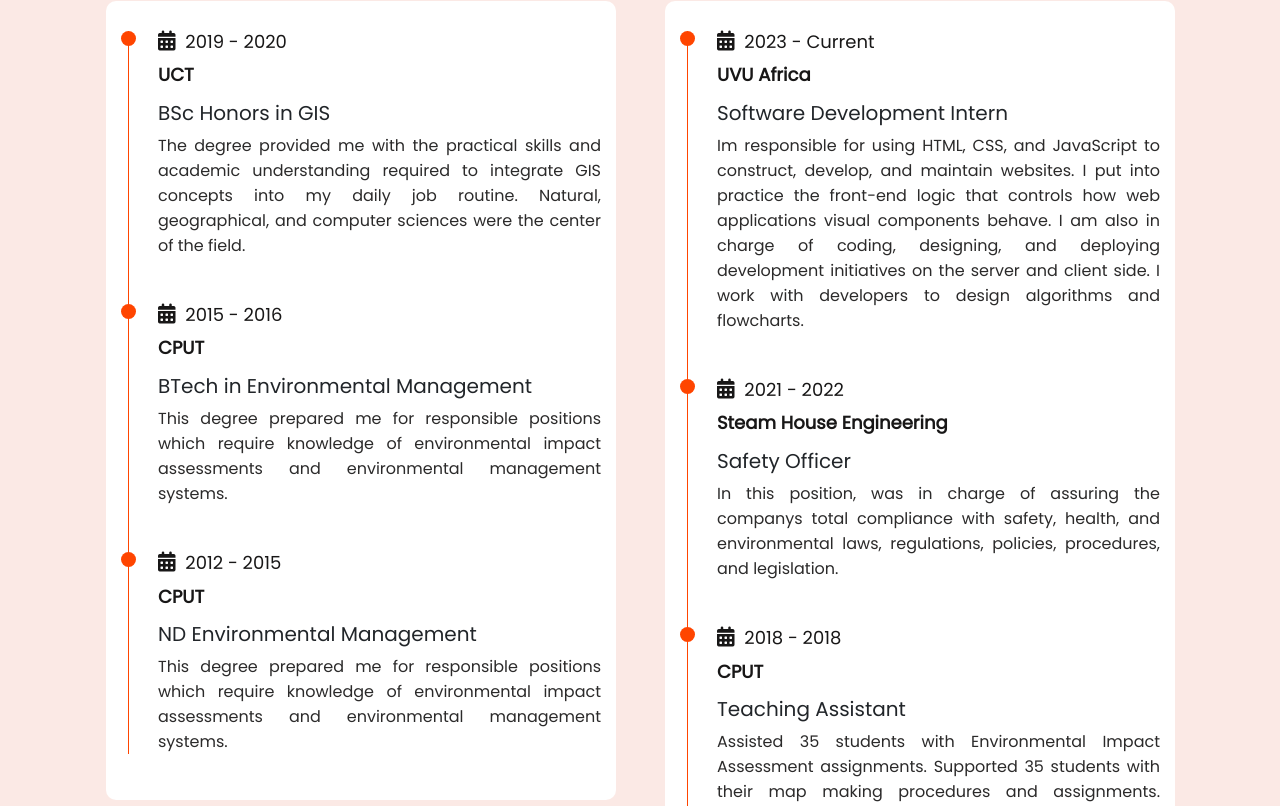
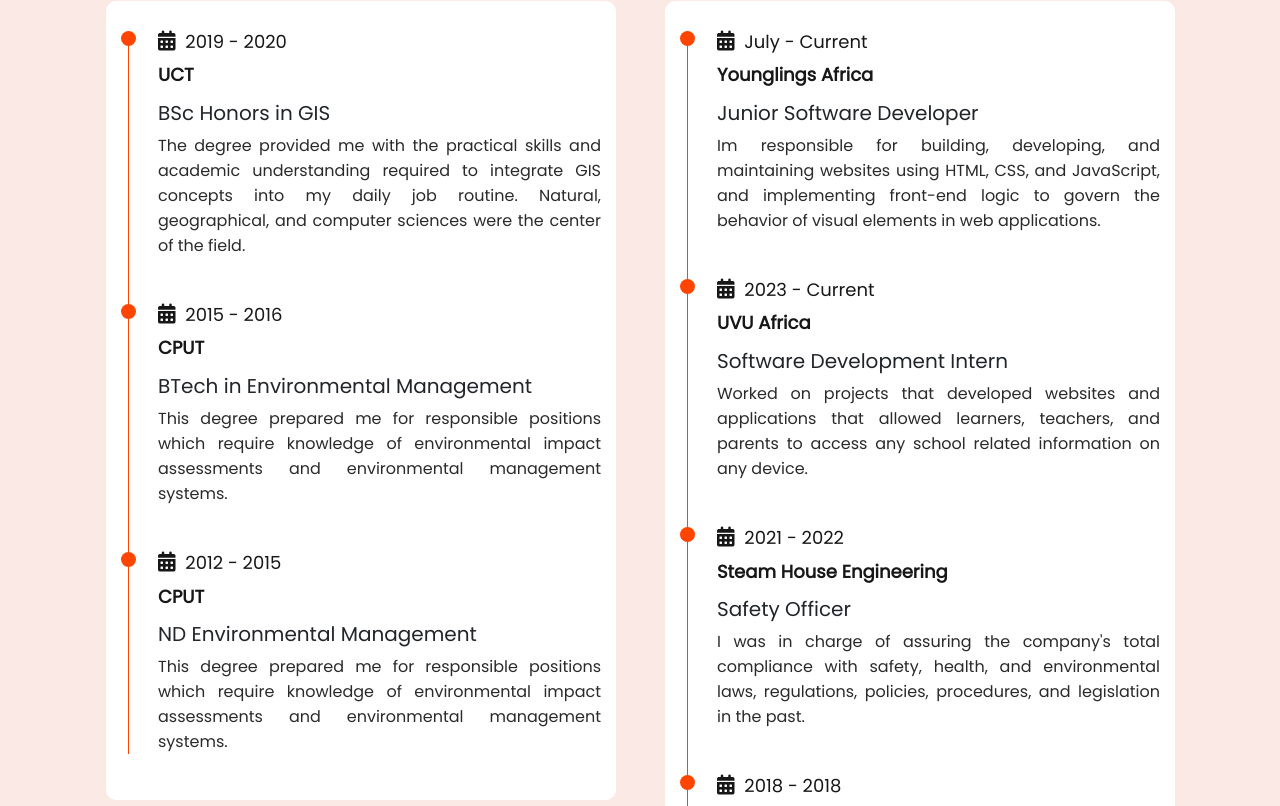
Before and after one commit to MichelleGoba/React_Portfolio, a React (Vite) app in the folder Portfolio/: page / in a window 1280 px wide. Shown: the part 1874-2680 px from the top of the page. Built offline with nearby package versions, Linux system fonts and the light colour scheme; a web font is replaced by a local one.

Commit message:
added younglings experience

```diff
--- a/Portfolio/src/components/about/About.jsx
+++ b/Portfolio/src/components/about/About.jsx
@@ -154,7 +154,20 @@
                 {/* Timeline Box */}
                 <div className="timeline-box ">
                   <div className="timeline shadow-dark">
-                    {/* <!-- ===== timeline item ===== --> */}
+                    {/* <!-- ===== timeline item start===== --> */}
+                    <div className="timeline-item">
+                      <div className="circle-dot"></div>
+                      <h3 className="timeline-date">
+                        <i className="fa fa-calendar"></i> July - Current
+                      </h3>
+                      <h4 className="timeline-title">Younglings Africa</h4>
+                      <h5>Junior Software Developer</h5>
+                      <p className="timeline-text">
+                      Im responsible for building, developing, and maintaining websites using HTML, CSS, and JavaScript, and implementing front-end logic to govern the behavior of visual elements in web applications.
+                      </p>
+                    </div>
+                      {/* <!-- ===== timeline item end===== --> */}
+                        {/* <!-- ===== timeline item start===== --> */}
                     <div className="timeline-item">
                       <div className="circle-dot"></div>
                       <h3 className="timeline-date">
@@ -163,13 +176,9 @@
                       <h4 className="timeline-title">UVU Africa</h4>
                       <h5>Software Development Intern</h5>
                       <p className="timeline-text">
-                        Im responsible for using HTML, CSS, and JavaScript to
-                        construct, develop, and maintain websites. I put into
-                        practice the front-end logic that controls how web
-                        applications visual components behave. I am also in
-                        charge of coding, designing, and deploying development
-                        initiatives on the server and client side. I work with
-                        developers to design algorithms and flowcharts.
+                       Worked on projects that developed websites and applications that allowed learners, teachers, and parents to access any school related information on any device.
+
+
                       </p>
                     </div>
                     {/* <!-- ===== timeline item ===== --> */}
@@ -183,10 +192,7 @@
                       </h4>
                       <h5>Safety Officer</h5>
                       <p className="timeline-text">
-                        In this position, was in charge of assuring the companys
-                        total compliance with safety, health, and environmental
-                        laws, regulations, policies, procedures, and
-                        legislation.
+                      I was in charge of assuring the company's total compliance with safety, health, and environmental laws, regulations, policies, procedures, and legislation in the past.
                       </p>
                     </div>
                     {/* <!-- ===== timeline item ===== -->
@@ -200,10 +206,7 @@
                       <h5>Teaching Assistant</h5>
                       <p className="timeline-text">
                         Assisted 35 students with Environmental Impact
-                        Assessment assignments. Supported 35 students with their
-                        map making procedures and assignments. Graded
-                        assignments for 35 students and ran className help
-                        sessions.
+                        Assessment assignments.
                       </p>
                     </div>
                   </div>
```
